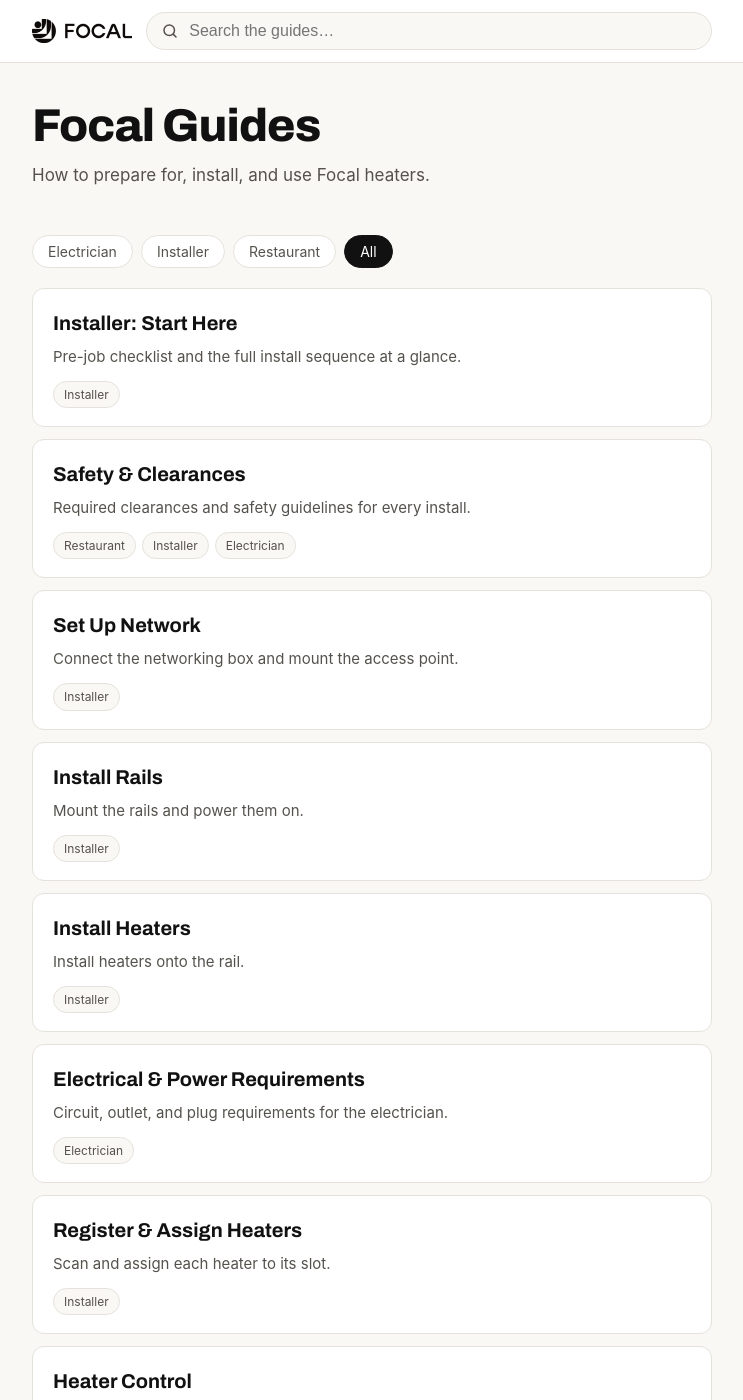
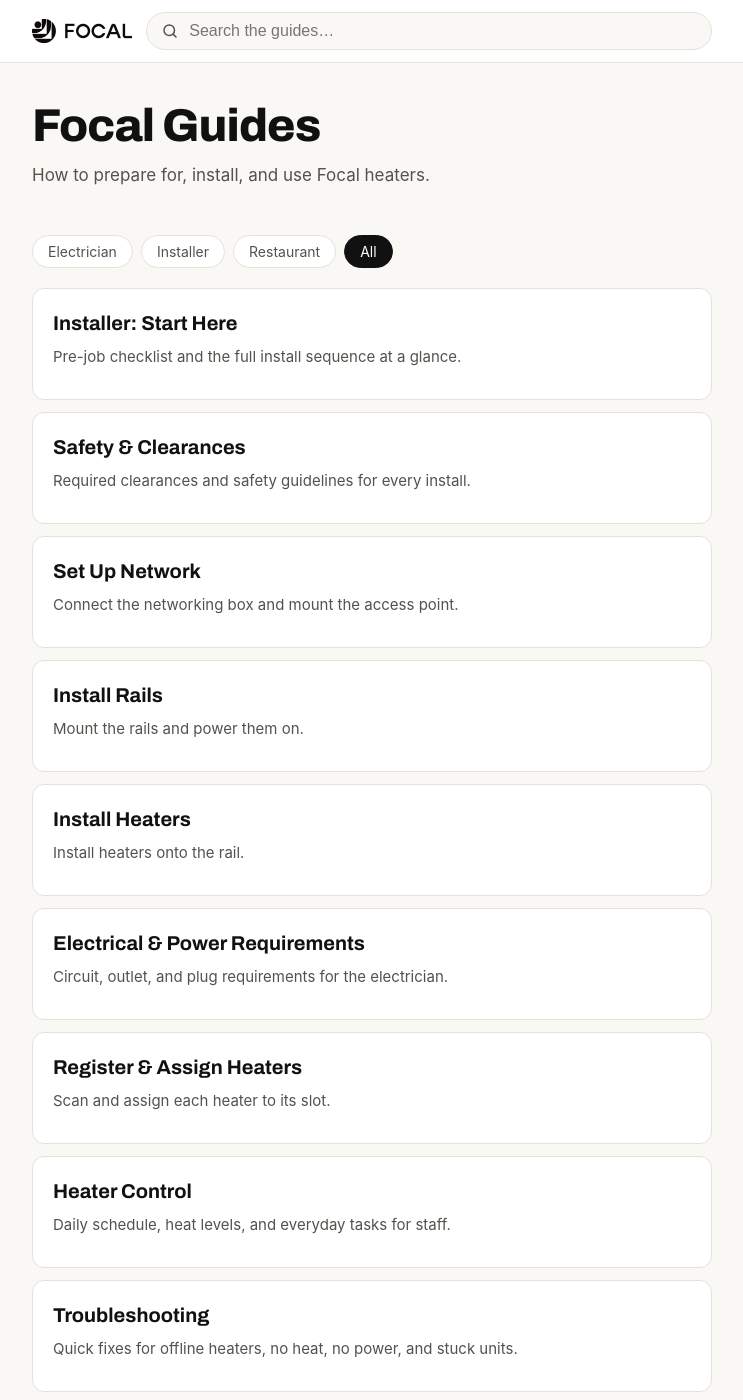
Before and after one commit to BeamT/external-docs, a Jekyll site: the page built from index.html, in a window 1280 px wide and 1400 px high. Shown: the whole window, without its empty margins (268-1011 px from the left). Built offline with Jekyll 4.4.1, drawn with Linux system fonts in a browser that asks for light colours; some web fonts are replaced; some of the changed text lies outside the part shown.

Commit message:
remove badges

```diff
--- a/assets/style.css
+++ b/assets/style.css
@@ -78,8 +78,6 @@ a { color: inherit; }
 .card:active { transform: scale(0.995); }
 .card h2 { font-family: var(--font-display); font-weight: 700; font-size: 20px; margin: 0 0 6px; }
 .card p { margin: 0 0 12px; color: var(--ink-soft); font-size: 15px; }
-.badges { display: flex; gap: 6px; flex-wrap: wrap; }
-.badge { font-size: 12px; border-radius: 999px; padding: 3px 10px; background: var(--wash); color: var(--ink-soft); border: 1px solid var(--line); }
 
 /* ---- lead card: entry point for a filtered audience ---- */
 .lead-eyebrow { display: none; }
--- a/index.html
+++ b/index.html
@@ -29,9 +29,6 @@ title: null
     {% if g.lead %}<div class="lead-eyebrow">Start here</div>{% endif %}
     <h2>{{ g.title }}</h2>
     <p>{{ g.summary }}</p>
-    <div class="badges">
-      {% for a in g.audience %}<span class="badge">{% if a == 'customer' %}Restaurant{% else %}{{ a | capitalize }}{% endif %}</span>{% endfor %}
-    </div>
   </a>
   {% endfor %}
 </div>
```
